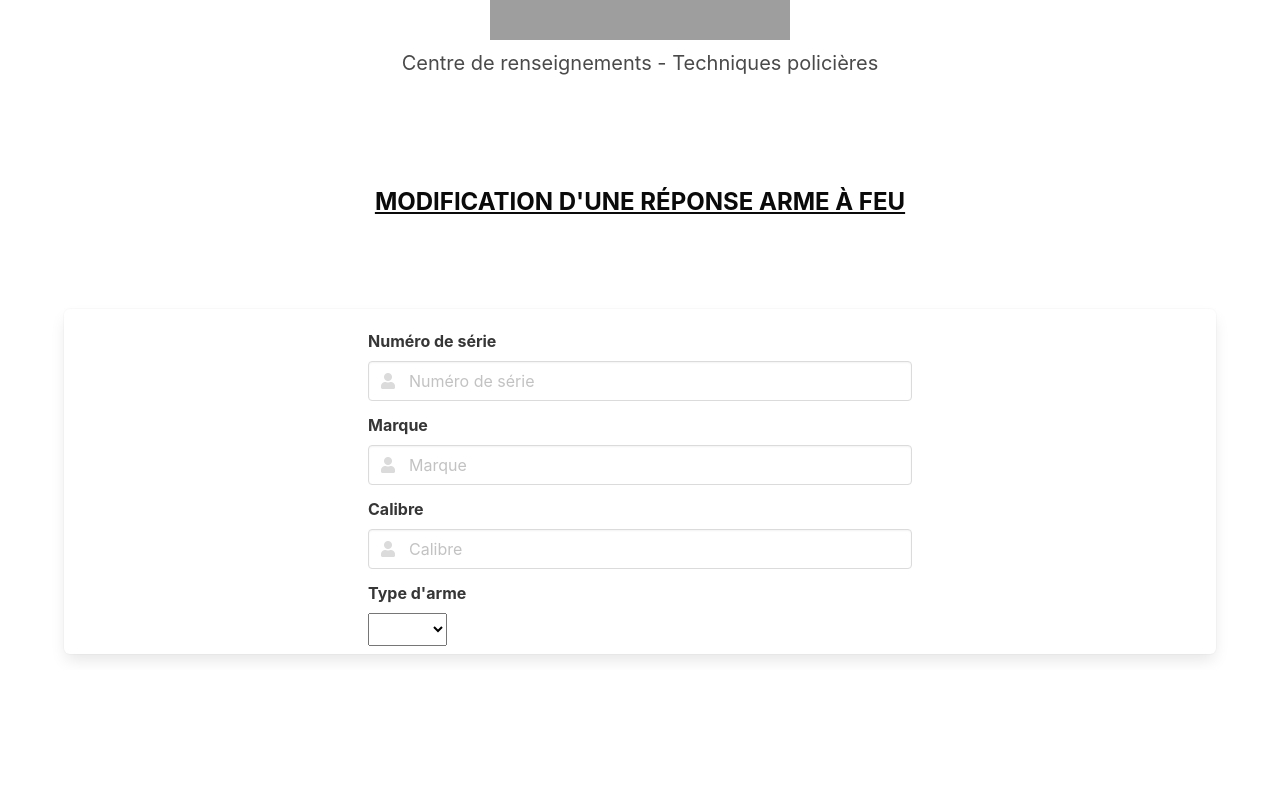
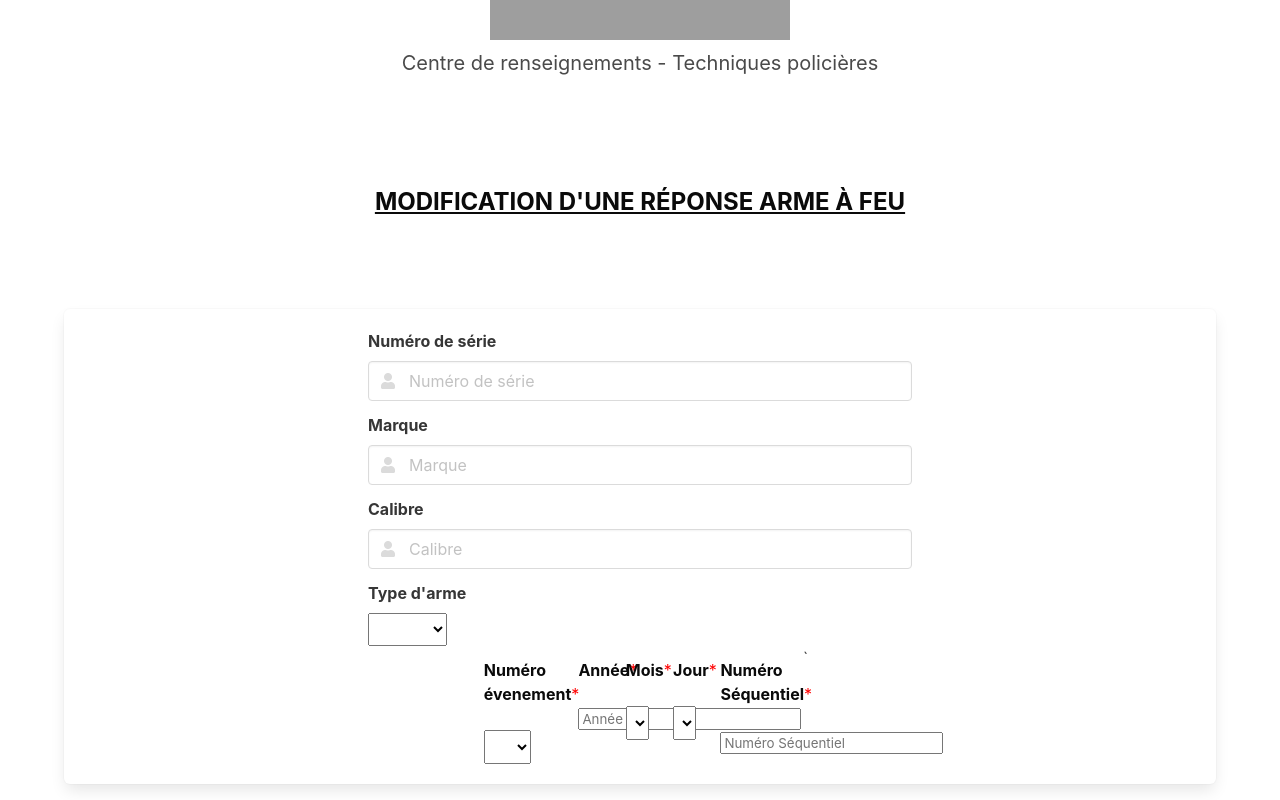
Before and after one commit to e1730934/projet02Equipe3appWeb, a Vue app: page /arme in a window 1280 px wide. Shown: the part 289-1089 px from the top of the page. Before the commit the page ends 959 px from the top, so only its background shows below. Built offline with nearby package versions, Linux system fonts and the light colour scheme; grey boxes are pictures that could not be loaded.

Commit message:
Ajout HTML pour # événement

```diff
--- a/src/views/ArmeView.vue
+++ b/src/views/ArmeView.vue
@@ -57,6 +57,89 @@
                         </div>
                     </div>
                     <div id="NoEvenement" class="columns is-mobile is-multiline is-centered">
+                        <div class="column is-2">
+                            <label class="has-text-black" for="NoEvent"><b>Numéro évenement</b>
+                                <span style="color: red">*</span></label><br><br>
+                            <select id="NoEvent" class="select" name="NoEvent" required>
+                                <option></option>
+                                <option>123</option>
+                                <option>302</option>
+                                <option>108</option>
+                            </select>
+                        </div>
+
+                        <div class="column is-1-desktop is-2-mobile">
+                            <label class="has-text-black" for="annee"><b>Année</b>
+                                <span style="color: red">*</span></label><br><br>
+                            <input id="annee" type="text" name="annee" placeholder="Année"
+                                required/>
+                        </div>
+
+                        <div class="column is-1-desktop is-2-mobile">
+                            <label class="has-text-black" for="ddm"><b>Mois</b><span
+                                style="color: red">*</span></label><br><br>
+                            <select id="Mois" class="select" name="mois" required>
+                            <option></option>
+                            <option value="01">01</option>
+                            <option value="02">02</option>
+                            <option value="03">03</option>
+                            <option value="04">04</option>
+                            <option value="05">05</option>
+                            <option value="06">06</option>
+                            <option value="07">07</option>
+                            <option value="08">08</option>
+                            <option value="09">09</option>
+                            <option value="10">10</option>
+                            <option value="11">11</option>
+                            <option value="12">12</option>
+
+                            </select>
+                        </div>
+                        <div class="column is-1-desktop is-2-mobile">
+                            <label class="has-text-black" for="ddm"><b>Jour</b><span
+                                style="color: red">*</span></label><br><br>
+                            <select id="Jour" class="select" name="jour" required>
+                            <option></option>
+                            <option>01</option>
+                            <option>02</option>
+                            <option>03</option>
+                            <option>04</option>
+                            <option>05</option>
+                            <option>06</option>
+                            <option>07</option>
+                            <option>08</option>
+                            <option>09</option>
+                            <option>10</option>
+                            <option>11</option>
+                            <option>12</option>
+                            <option>13</option>
+                            <option>14</option>
+                            <option>15</option>
+                            <option>16</option>
+                            <option>17</option>
+                            <option>18</option>
+                            <option>19</option>
+                            <option>20</option>
+                            <option>21</option>
+                            <option>22</option>
+                            <option>23</option>
+                            <option>24</option>
+                            <option>25</option>
+                            <option>26</option>
+                            <option>27</option>
+                            <option>28</option>
+                            <option>29</option>
+                            <option>30</option>
+                            <option>31</option>
+                            </select>
+                        </div>
+
+                        <div class="column is-2">
+                            <label class="has-text-black" for="NoSeq"><b>Numéro Séquentiel</b>
+                                <span style="color: red">*</span></label><br><br>
+                            <input id="NoSeq" type="text" name="NoSeq"
+                                placeholder="Numéro Séquentiel" required/>
+                        </div>`
                    </div>
                 </div>
             </div>
```
